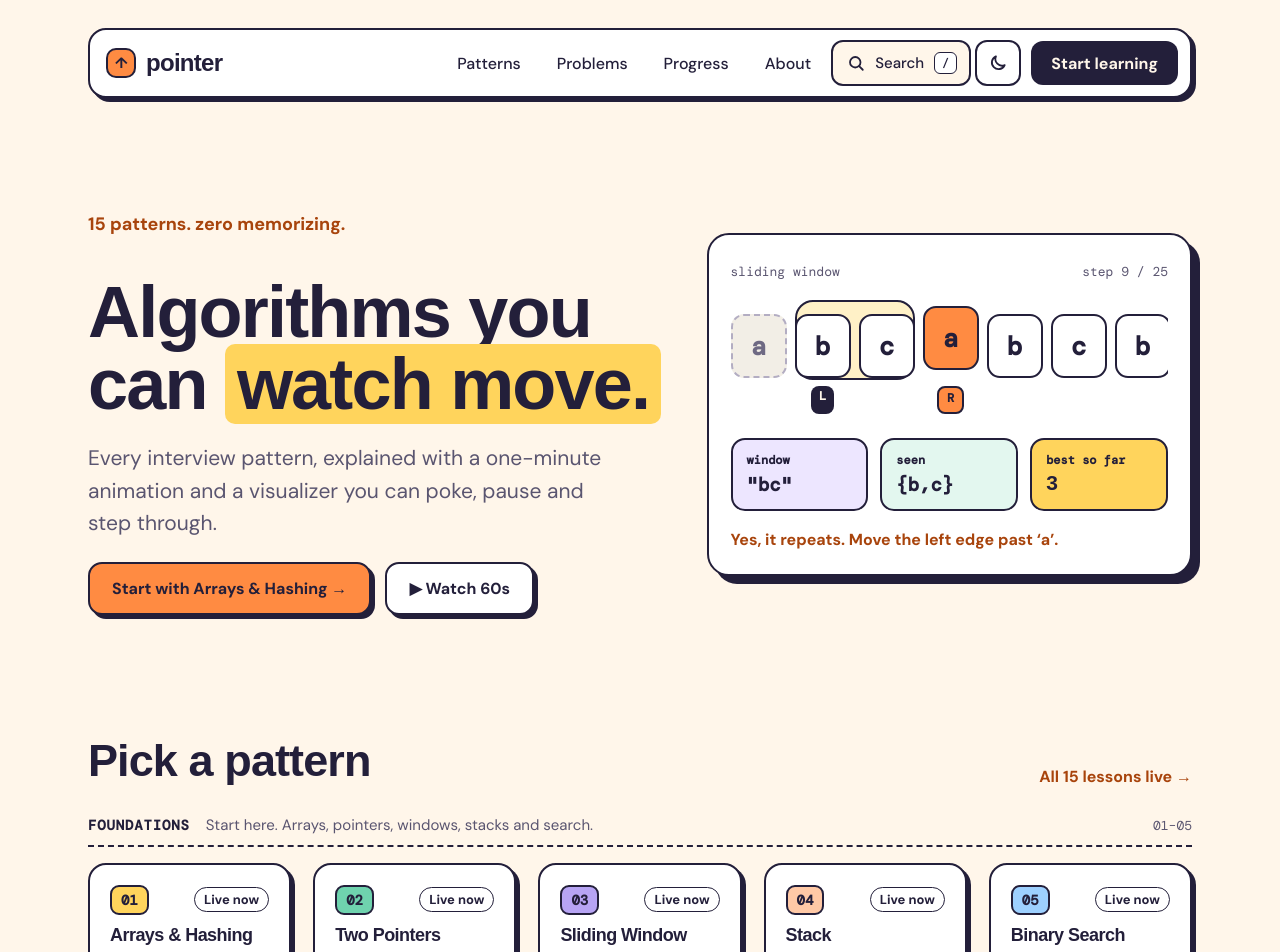
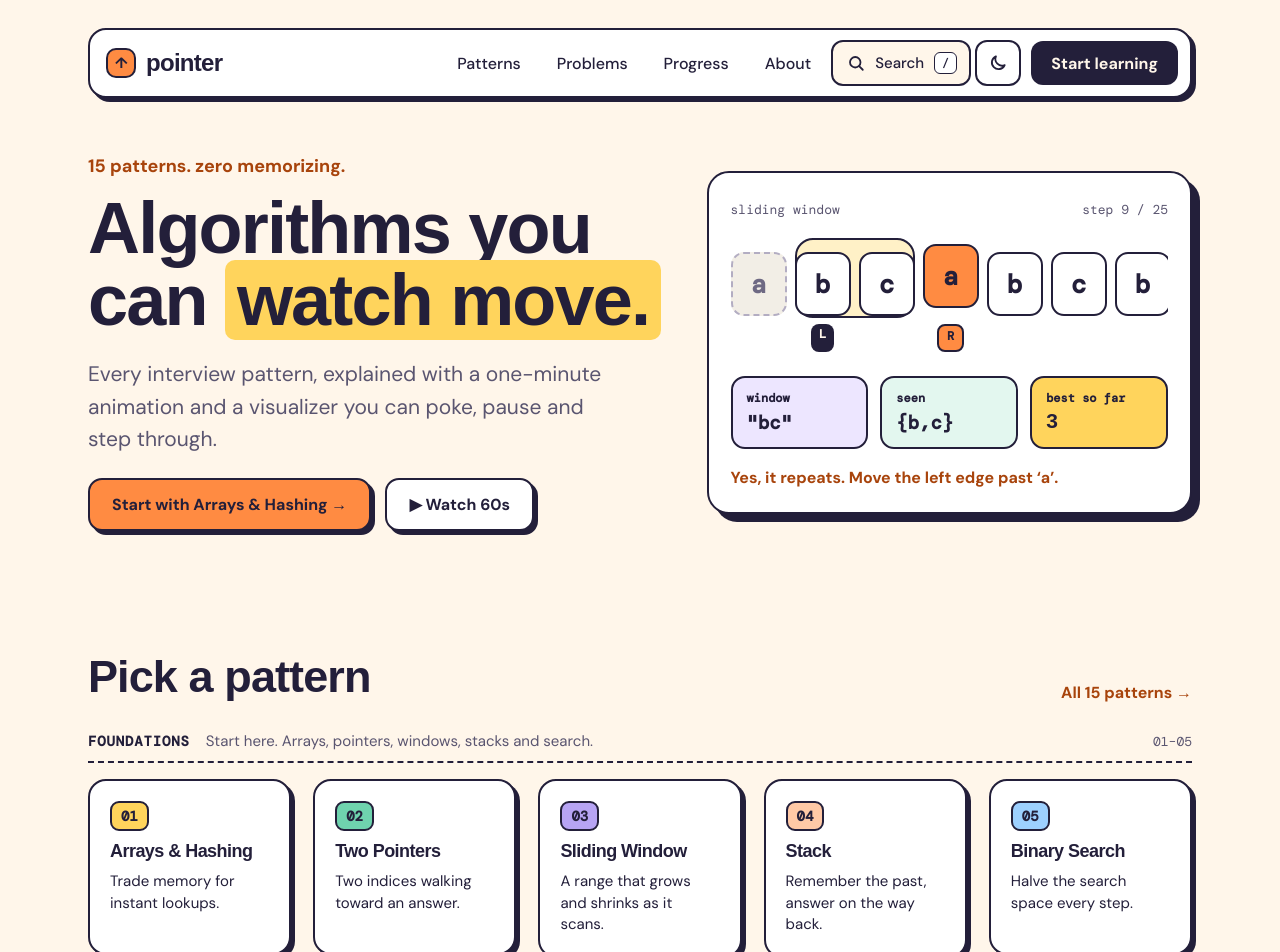
Before and after one commit to rohan-ahire1/pointer, a Next.js app: page / in a window 1280 px wide. Shown: the top 952 px of the page. Built offline with nearby package versions, Linux system fonts and the light colour scheme; a web font is replaced by a local one.

Commit message:
Drop Live now tag from pattern cards and tidy home and lesson styles

```diff
--- a/app/page.module.css
+++ b/app/page.module.css
@@ -2,12 +2,12 @@
   display: flex;
   flex-direction: column;
   gap: 40px;
-  padding: 48px 16px 64px;
+  padding: 32px 16px 64px;
 }
 
 @media (min-width: 768px) {
   .hero {
-    padding: 72px 32px 96px;
+    padding: 40px 32px 96px;
   }
 }
 
@@ -16,7 +16,7 @@
     flex-direction: row;
     align-items: center;
     gap: 36px;
-    padding: 96px 88px 120px;
+    padding: 56px 88px 120px;
   }
 }
 
@@ -35,6 +35,8 @@
 
 .eyebrow {
   align-self: flex-start;
+  /* Sits tight on the title: 22px gap minus 8px. */
+  margin: 0 0 -8px;
   font-size: 18px;
   font-weight: 700;
   color: var(--pen);
--- a/app/page.tsx
+++ b/app/page.tsx
@@ -38,7 +38,7 @@ export default function HomePage() {
   // retires the "more on the way" once everything is live.
   const liveNote =
     liveCount === patterns.length
-      ? `All ${patterns.length} lessons live →`
+      ? `All ${patterns.length} patterns →`
       : liveCount === 1 && firstLive
         ? `${String(firstLive.number).padStart(2, "0")} is live. more on the way →`
         : `${String(liveCount).padStart(2, "0")} are live. more on the way →`;
--- a/app/patterns/[slug]/page.module.css
+++ b/app/patterns/[slug]/page.module.css
@@ -1,18 +1,18 @@
 .page {
   display: flex;
   flex-direction: column;
-  padding: 16px 16px 0;
+  padding: 16px 16px 64px;
 }
 
 @media (min-width: 768px) {
   .page {
-    padding: 16px 32px 0;
+    padding: 16px 32px 96px;
   }
 }
 
 @media (min-width: 1200px) {
   .page {
-    padding: 0 88px 0;
+    padding: 0 88px 96px;
   }
 }
 
--- a/components/Home/WelcomeBackBanner/WelcomeBackBanner.module.css
+++ b/components/Home/WelcomeBackBanner/WelcomeBackBanner.module.css
@@ -29,11 +29,11 @@
 .eyebrow {
   font-family: var(--font-mono);
   font-size: 13px;
-  font-weight: 700;
+  font-weight: 500; /* DM Mono has no 700; a faux-bold looks smeared */
+  letter-spacing: 0.08em;
 }
 
 .copy {
-  flex-grow: 1;
   font-size: 15px;
 }
 
@@ -45,7 +45,8 @@
 
 .progressTrack {
   display: none;
-  width: 140px;
+  flex: 1 1 140px;
+  max-width: 360px;
   height: 12px;
   background: var(--card);
   border: var(--border);
@@ -75,3 +76,9 @@
   border-radius: 12px;
   font-weight: 700;
 }
+
+@media (min-width: 640px) {
+  .resume {
+    margin-left: auto;
+  }
+}
--- a/components/PatternCard/PatternCard.module.css
+++ b/components/PatternCard/PatternCard.module.css
@@ -42,7 +42,6 @@
   border-radius: 9px;
 }
 
-.tagLive,
 .tagSoon {
   font-size: 13px;
   font-weight: 700;
@@ -50,10 +49,6 @@
   border-radius: 999px;
   background: var(--card);
   border: 1.5px solid var(--line);
-}
-
-.tagLive {
-  color: var(--ink);
 }
 
 .tagSoon {
--- a/components/PatternCard/PatternCard.tsx
+++ b/components/PatternCard/PatternCard.tsx
@@ -17,8 +17,7 @@ type PatternCardProps = {
  * One pattern tile, shared between Home's "Pick a pattern" grid
  * (design/mocks/C2-Home.dc.html) and /patterns (design/mocks/C2-Patterns.dc.html)
  * — the same card, just with an extra progress row on the fuller page.
- * Live vs. soon is always shown as a text label ("Live now" / "Coming
- * soon"), never colour alone, even though coming-soon cards also get a dashed border.
+ * Only coming-soon cards carry a label ("Coming soon") and a dashed border.
  */
 export function PatternCard({ pattern, variant, solved, total }: PatternCardProps) {
   const live = pattern.status === "live";
@@ -36,7 +35,7 @@ export function PatternCard({ pattern, variant, solved, total }: PatternCardProp
         <span className={styles.number} style={{ background: chipColorForNumber(pattern.number) }}>
           {padPatternNumber(pattern.number)}
         </span>
-        <span className={live ? styles.tagLive : styles.tagSoon}>{live ? "Live now" : "Coming soon"}</span>
+        {!live && <span className={styles.tagSoon}>Coming soon</span>}
       </span>
       <span className={`soft ${styles.name}`}>{pattern.name}</span>
       <span className={styles.idea}>{pattern.idea}</span>
```
